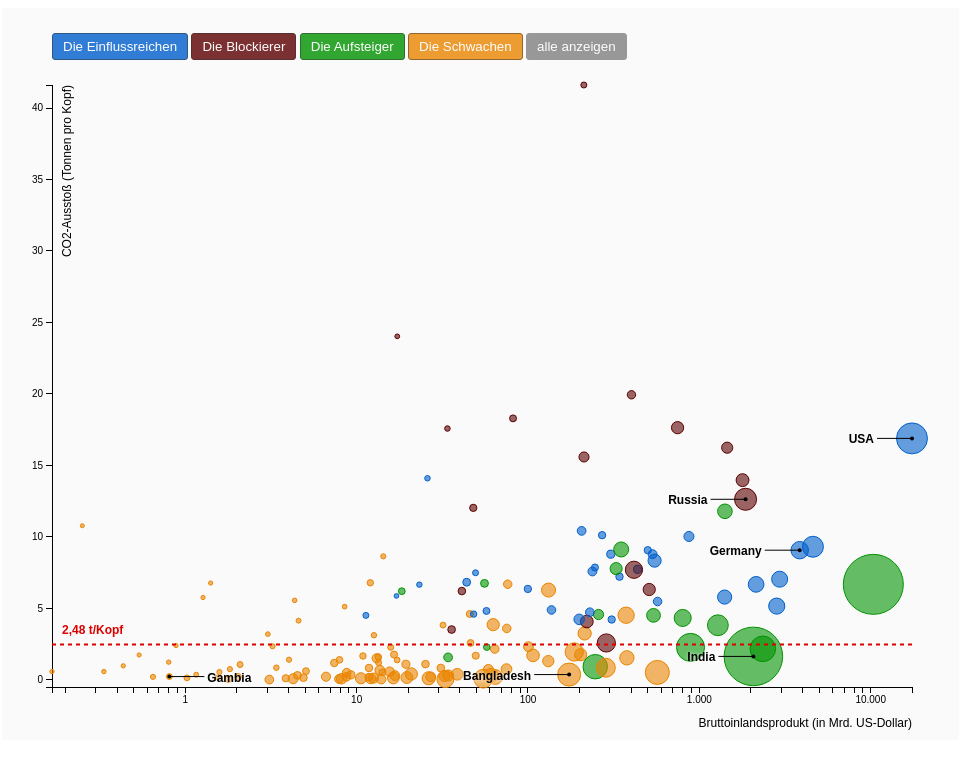
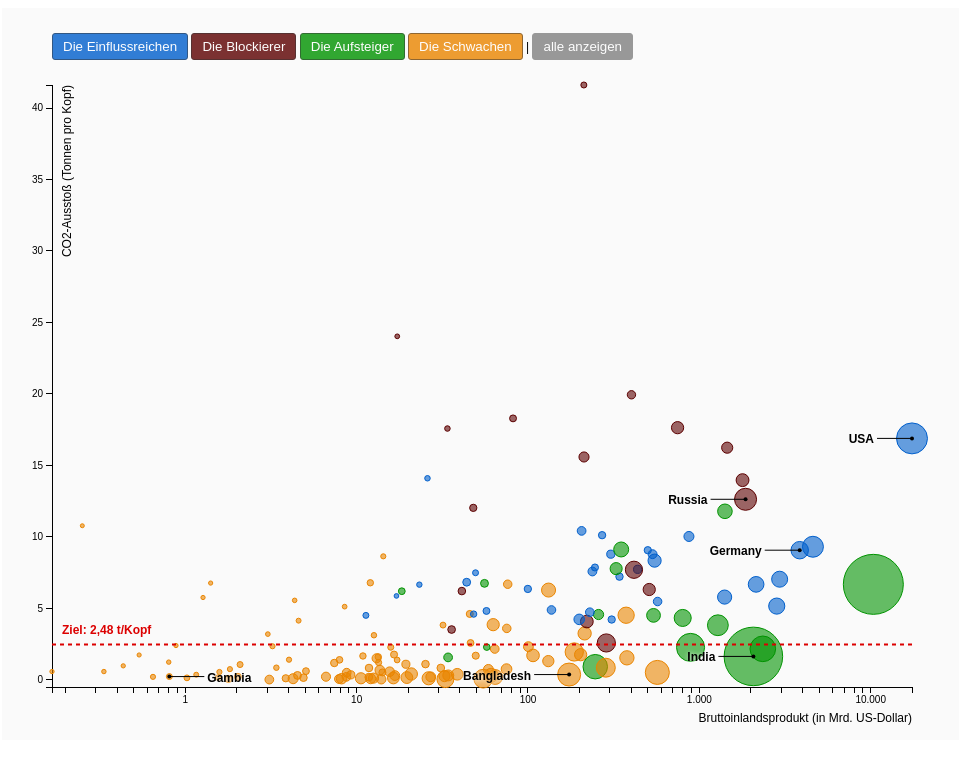
Before and after one commit to correctiv/klimafraktionen, a website: page example/index.html in a window 1280 px wide. Shown: the top 768 px of the page, without its empty margins (6-965 px from the left). Drawn offline with nearby package versions, Linux system fonts and the light colour scheme.

Commit message:
Update labels/descriptions.

```diff
--- a/chart.js
+++ b/chart.js
@@ -374,7 +374,7 @@
       svg.append('text')
         .attr('text-anchor', 'end')
         .attr('x', width)
-        .attr('y', height + 40)
+        .attr('y', height + 35)
         .text(options.xAxisDescription || options.xAccessor);
 
       svg.append('text')
--- a/example/index.html
+++ b/example/index.html
@@ -16,6 +16,7 @@
       <button class="climate-factions__button climate-factions__button--b" data-action-focus="B">Die Blockierer</button>
       <button class="climate-factions__button climate-factions__button--c" data-action-focus="C">Die Aufsteiger</button>
       <button class="climate-factions__button climate-factions__button--d" data-action-focus="D">Die Schwachen</button>
+      |
       <button class="climate-factions__button" data-action-reset=>alle anzeigen</button>
     </div>
 
@@ -31,11 +32,11 @@
       xAxisDescription: 'Bruttoinlandsprodukt (in Mrd. US-Dollar)',
       yAxisDescription: 'CO2-Ausstoß (Tonnen pro Kopf)',
       threshold: 2.48,
-      thresholdDescription: '2,48 t/Kopf',
+      thresholdDescription: 'Ziel: 2,48 t/Kopf',
       locale: 'de',
       tooltipData: {
-        'co2_t_pc_2012': 'CO2-Ausstoß (in t/Kopf)',
-        'gdp_2014': 'BIP 2014 (in US-Dollar)',
+        'co2_t_pc_2012': 'CO2-Ausstoß (t/Kopf)',
+        'gdp_2014': 'BIP 2014 (US-Dollar)',
         'population_2014': 'Bevölkerung 2014',
         'population_2050': 'Bevölkerung 2050',
         'climate_change_performance_index': 'Platz im Klimaschutz-Index'
```
Also changed, not shown: example/en.html (+1 -1 lines).
